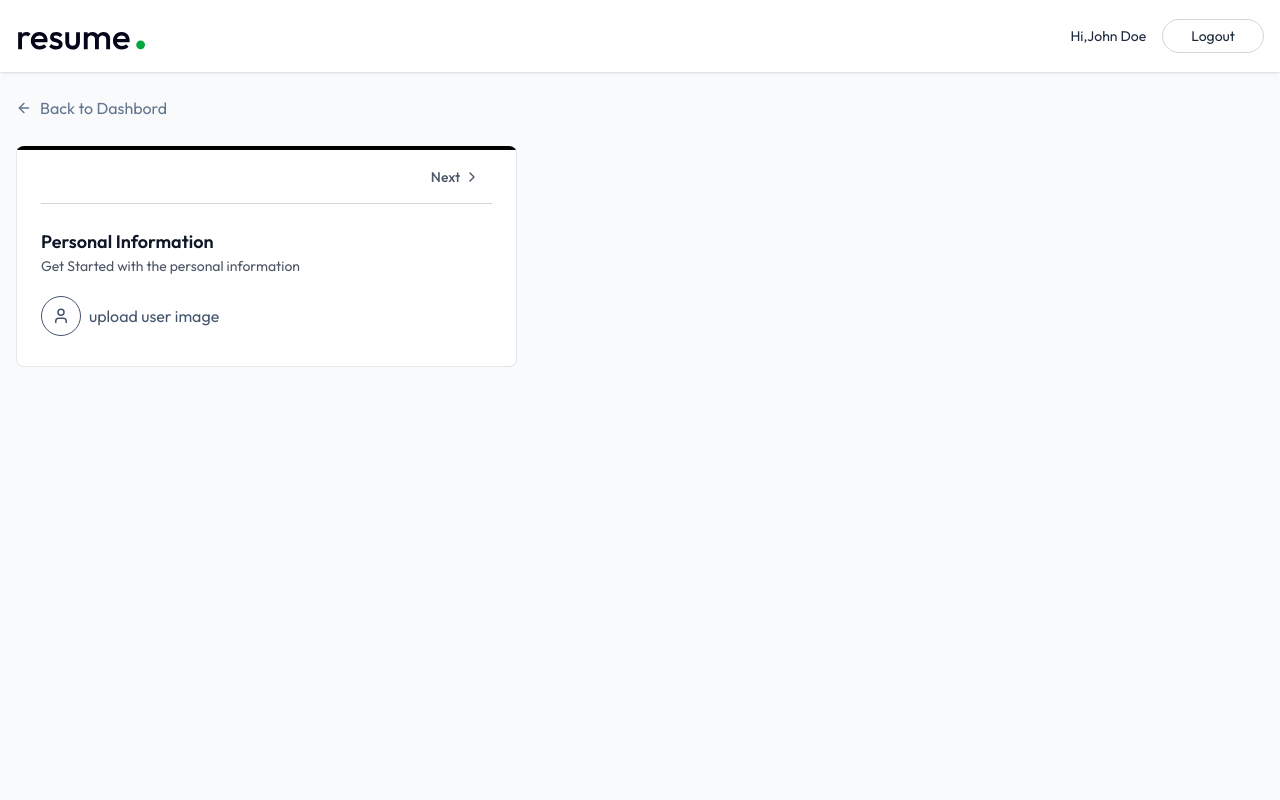
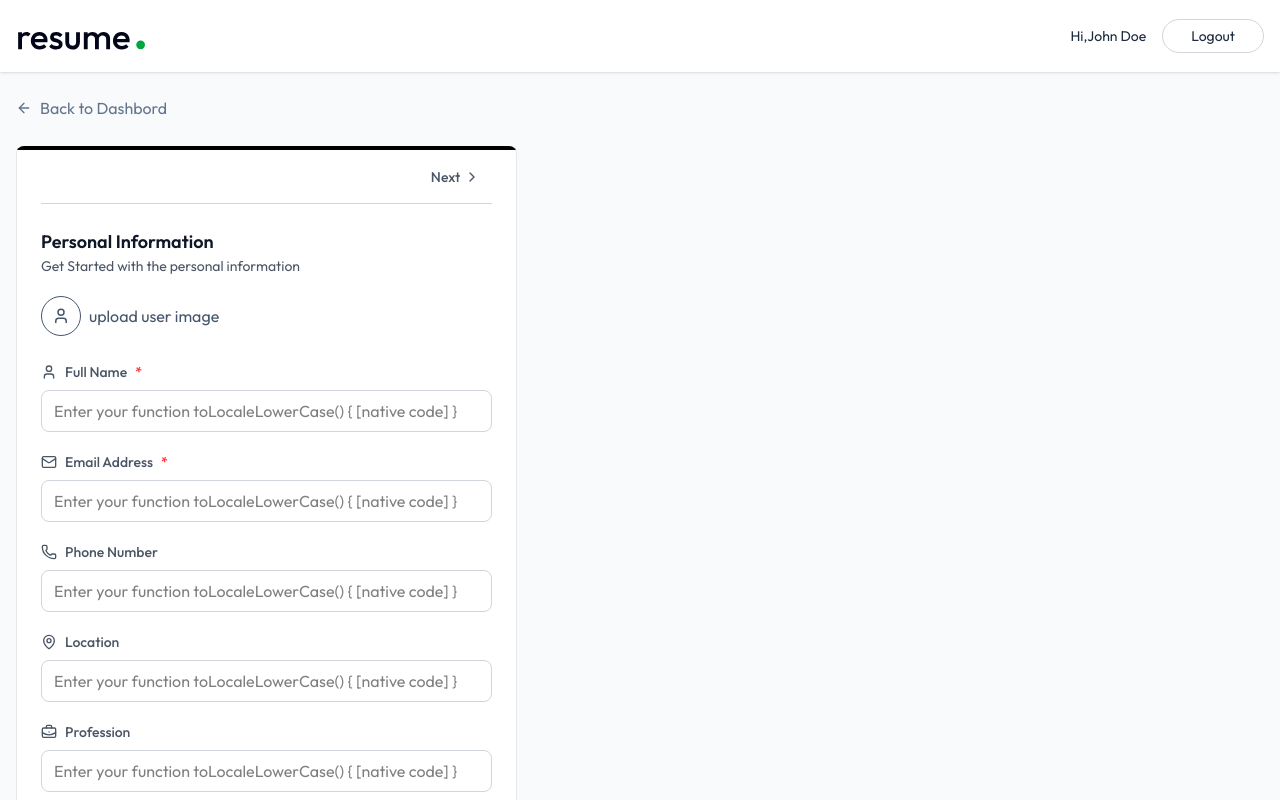
Before and after one commit to Poorvik508/AI-POWERED-RESUME-BUILDER, a React (Vite) app in the folder client/: page /app/builder/1 in a window 1280 px wide. Shown: the top 800 px of the page. Built offline with nearby package versions, Linux system fonts and the light colour scheme.

Commit message:
personal info all forms added

```diff
--- a/client/src/components/PersonalInfoForm.jsx
+++ b/client/src/components/PersonalInfoForm.jsx
@@ -1,10 +1,19 @@
-import { User } from "lucide-react"
+import { BriefcaseBusiness, Globe, Linkedin, Mail, MapPin, Phone, User } from "lucide-react"
 import React from 'react'
 
 const PersonalInfoForm = ({data,onChange,removeBackground,setRemoveBackground}) => {
     const handleChange = (field,value) => {
         onchange({...data,[field]:value})
     }
+    const fields = [
+        {key:"full_name",label:"Full Name ",icon:User,type:"text",required:true },
+        { key: "email", label: "Email Address ", icon: Mail, type: "email", required: true },
+        { key: "phone", label: " Phone Number ", icon: Phone, type: "tel" },
+        { key: "location", label: " Location  ", icon: MapPin, type: "text" },
+        { key: "profession", label: " Profession  ", icon: BriefcaseBusiness, type: "text" },
+        { key: "linkedin", label: " LinkedIn Profile  ", icon: Linkedin, type: "url" },
+        { key: "website", label: " Presonal Website   ", icon: Globe, type: "url" },
+    ]
   return (
     <div>
       <h3 className="text-lg font-semibold text-gray-900">Personal Information</h3>
@@ -32,7 +41,23 @@ const PersonalInfoForm = ({data,onChange,removeBackground,setRemoveBackground})
                       </label>
                   </div>
               )}
-        </div>
+          </div>
+
+          {fields.map((field) => {
+              const Icon = field.icon;
+              return (
+                  <div className="space-y-1 mt-5" key={field.key}>
+                      <label className="flex items-center gap-2 text-sm font-medium text-gray-600">
+                          <Icon className="size-4" />
+                          {field.label}
+                          {field.required && <span className="text-red-500">
+                              *
+                          </span>}
+                      </label>
+                      <input type={field.type} value={data[field.key] || ''} onchange={(e) => handleChange(field.key, e.target.value)} className="mt-1 w-full px-3 py-2 border border-gray-300 rounded-lg focus:ring focus:ring-blue-500 focus:border-blue-500 outline-none" placeholder={ `Enter your ${field.label.toLocaleLowerCase}`} required={field.required} />
+                  </div>
+              )
+          })}
     </div>
   )
 }
--- /dev/null
+++ b/client/src/components/ResumePreview.jsx
@@ -0,0 +1,43 @@
+import React from 'react'
+import ModernTemplate from "./templates/ModernTemplate";
+import ClassicTemplate from "./templates/ClassicTemplate";
+import MinimalTemplate from "./templates/MinimalTemplate";
+import MinimalImageTemplate from "./templates/MinimalImageTemplate";
+
+const ResumePreview = ({data,template,accentColor,classes=''}) => {
+    const renderTemplate = () => {
+        switch (template) {
+            case "modern":
+                return <ModernTemplate data={ data}  accentColor={accentColor} />
+                break;
+            case "modern":
+                return (
+                  <ClassicTemplate data={data} accentColor={accentColor} />
+                );
+                break;
+            case "modern":
+                return (
+                  <MinimalTemplate data={data} accentColor={accentColor} />
+                );
+                break;
+            case "modern":
+                return (
+                  <MinimalImageTemplate data={data} accentColor={accentColor} />
+                );
+                break;
+
+            default:
+                break;
+        }
+    }
+  return (
+      <div className="w-full bg-gray-100">
+          <div id="resume-preview" className={"border border-gray-200 print:shadow-none print:border-none"+classes}>
+
+          </div>
+
+    </div>
+  )
+}
+
+export default ResumePreview
--- a/client/src/pages/ResumeBuilder.jsx
+++ b/client/src/pages/ResumeBuilder.jsx
@@ -105,13 +105,19 @@ const ResumeBuilder = () => {
               {/* Form content */}
               <div className="space-y-6">
                 {activeSection.id == 'presonal' && (
-                  <PersonalInfoForm data={resumeData.personal_info }  onChange={(data)=>setResumeData(prev=>({...prev,personal_info}))}/>
+                  <PersonalInfoForm data={resumeData.personal_info }  onChange={(data)=>setResumeData(prev=>({...prev,personal_info:data}))} removeBackground={removeBackground} setRemoveBackground={setRemoveBackground}/>
                         )}
               </div>
             </div>
           </div>
           {/* Right Panel-preview */}
-          <div></div>
+          <div className="lg:col-span-7 max-lg:mt-6">
+            <div>
+              {/* ---buttons----- */}
+
+            </div>
+            {/* resume preview */}
+          </div>
         </div>
       </div>
     </div>
```
Also changed, not shown: client/src/components/templates/ClassicTemplate.jsx (renamed from client/src/assets/templates/ClassicTemplate.jsx), client/src/components/templates/MinimalImageTemplate.jsx (renamed from client/src/assets/templates/MinimalImageTemplate.jsx), client/src/components/templates/MinimalTemplate.jsx (renamed from client/src/assets/templates/MinimalTemplate.jsx), client/src/components/templates/ModernTemplate.jsx (renamed from client/src/assets/templates/ModernTemplate.jsx).
